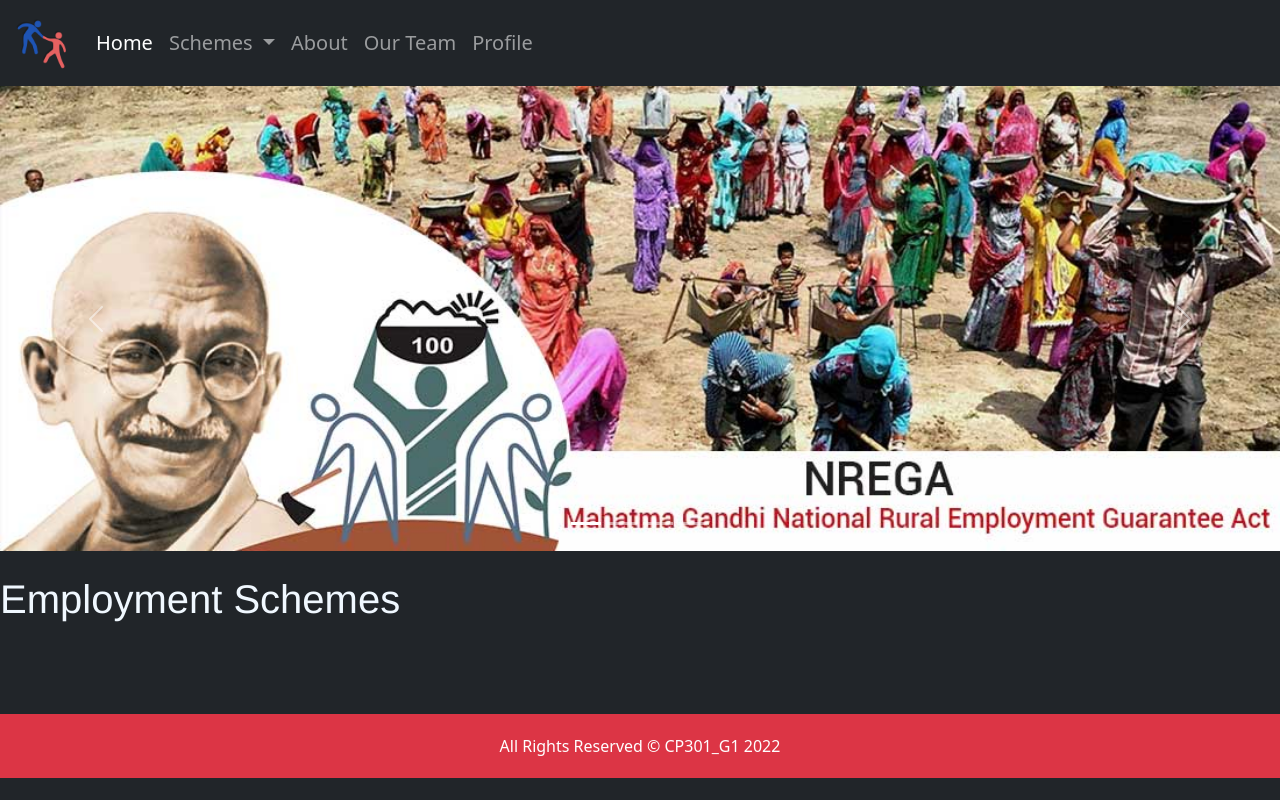
After one commit to Sahayata-Portal/sahayata-portal, a Django app: page /Employment in a window 1280 px wide. The commit adds this page. Run offline with Django 4.2, Linux system fonts and the light colour scheme; parts of the project's set-up code (start-up, migrations or seed data) failed here and were passed over.

Commit message:
employment

```diff
--- /dev/null
+++ b/main/templates/main/Employment.html
@@ -0,0 +1,45 @@
+{% extends "main/base.html" %}
+{% load static %}
+
+{% block head %}
+    <title>Employment Schemes | Sahayta Portal</title>
+{% endblock %}
+
+
+
+{% block content %}
+<div id="carouselExampleIndicators" class="carousel slide" data-bs-ride="carousel">
+  <div class="carousel-indicators">
+    <button type="button" data-bs-target="#carouselExampleIndicators" data-bs-slide-to="0" class="active" aria-current="true" aria-label="Slide 1"></button>
+    <button type="button" data-bs-target="#carouselExampleIndicators" data-bs-slide-to="1" aria-label="Slide 2"></button>
+    <button type="button" data-bs-target="#carouselExampleIndicators" data-bs-slide-to="2" aria-label="Slide 3"></button>
+    <button type="button" data-bs-target="#carouselExampleIndicators" data-bs-slide-to="3" aria-label="Slide 4"></button>
+  </div>
+  <div class="carousel-inner">
+    <div class="carousel-item active">
+      <img src="{% static 'main/images/NREGA-1.jpg' %}" class="d-block w-100" alt="MNREGA">
+    </div>
+    <div class="carousel-item">
+      <img src="{% static 'main/images/deen3.jpg' %}" class="d-block w-100" alt="DDU-GKY">
+    </div>
+    <div class="carousel-item">
+      <img src="{% static 'main/images/garib2.jpg' %}" class="d-block w-100" alt="Garib Kalyan Rojgar Yojana">
+    </div>
+    <div class="carousel-item">
+      <img src="{% static 'main/images/PMKVY.jpg' %}" class="d-block w-100" alt="Garib Kalyan Rojgar Yojana">
+    </div>
+  </div>
+  <button class="carousel-control-prev" type="button" data-bs-target="#carouselExampleIndicators" data-bs-slide="prev">
+    <span class="carousel-control-prev-icon" aria-hidden="true"></span>
+    <span class="visually-hidden">Previous</span>
+  </button>
+  <button class="carousel-control-next" type="button" data-bs-target="#carouselExampleIndicators" data-bs-slide="next">
+    <span class="carousel-control-next-icon" aria-hidden="true"></span>
+    <span class="visually-hidden">Next</span>
+  </button>
+</div>
+<br>
+<div>
+  <h1 style="color: aliceblue; font-family: Helvetica Neue;">Employment Schemes</h1>
+</div>
+{% endblock %}
--- a/main/templates/main/base.html
+++ b/main/templates/main/base.html
@@ -36,8 +36,7 @@
                         <ul class="dropdown-menu" aria-labelledby="navbarDropdown">
                           <li><a class="dropdown-item" href="{%url 'scholarships'%}">Scholarships</a></li>
                           <li><a class="dropdown-item" href="#">Pension</a></li>
-                          <li><hr class="dropdown-divider"></li>
-                          <li><a class="dropdown-item" href="#">Something else here</a></li>
+                          <li><a class="dropdown-item" href="{%url 'Employment'%}">Employment Schemes</a></li>
                         </ul>
                       </li>
                     <li class="nav-item">
--- a/main/urls.py
+++ b/main/urls.py
@@ -24,4 +24,5 @@
     path('schemes', views.SchemePage, name='schemes'),
     path('ourteam', views.Ourteam, name='ourteam'),
     path('about', views.about, name='about'),
+    path('Employment',views.Employment,name='Employment'),
 ]
--- a/main/views.py
+++ b/main/views.py
@@ -71,3 +71,7 @@
 
 
   return render(request,"main/about.html")
+
+def Employment(request):
+
+  return render(request,"main/Employment.html")
```
Also changed, not shown: main/models.py (line endings or trailing spaces), main/static/main/images/NREGA-1.jpg (added), main/static/main/images/PMKVY.jpg (added), main/static/main/images/deen.jpg (added), main/static/main/images/deen3.jpg (added), main/static/main/images/garib2.jpg (added).
